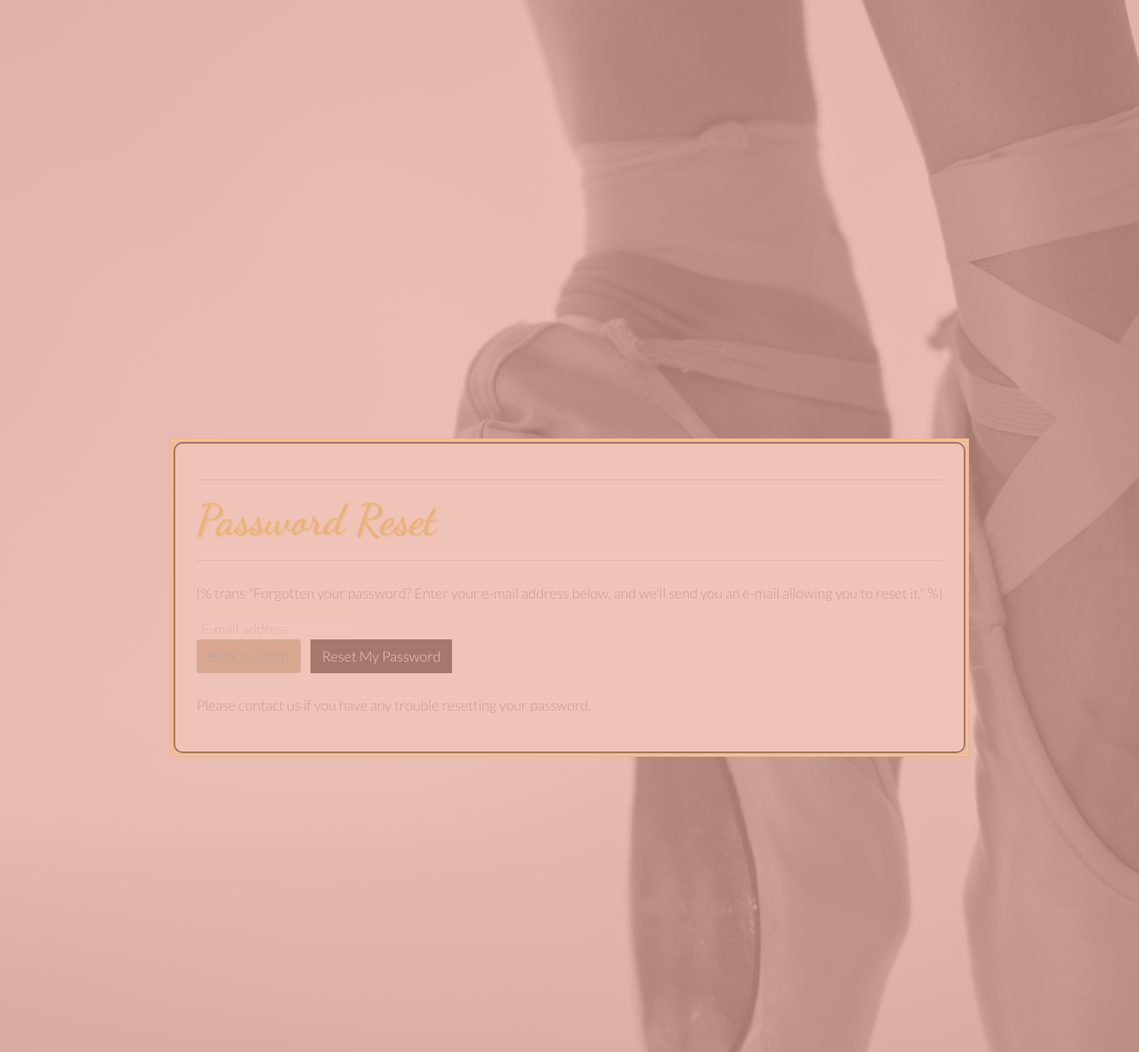
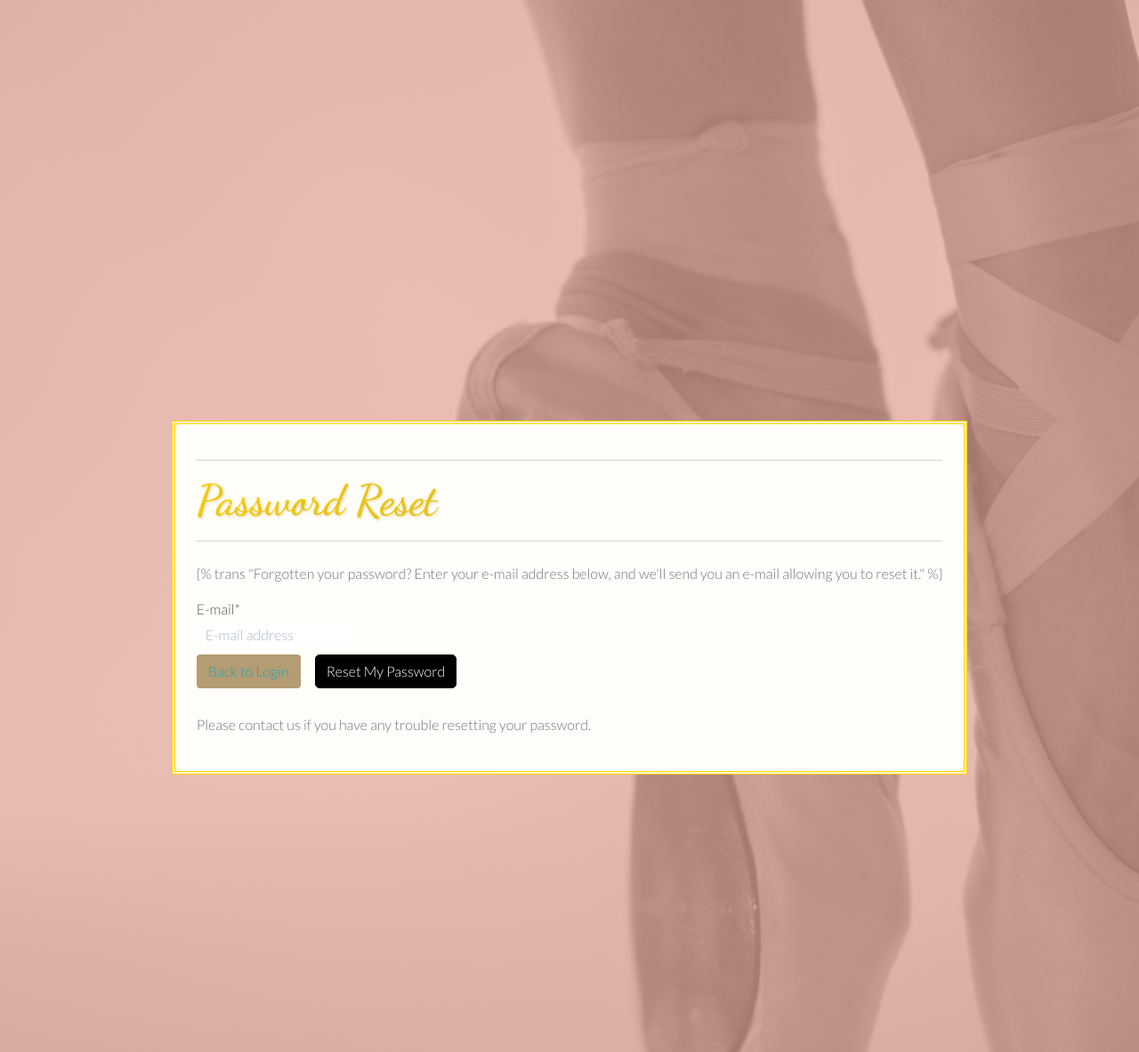
Before and after one commit to estii20/perfect_pointes, a Django app: page /accounts/password/reset/ in a window 1280 px wide. Shown: the part 163-1346 px from the top of the page at 89% size. Run offline with Django 3.2, Linux system fonts and the light colour scheme; some libraries are stand-ins or nearby versions.

Commit message:
Update base.html allauth

```diff
--- a/profiles/templates/profiles/profile.html
+++ b/profiles/templates/profiles/profile.html
@@ -22,8 +22,7 @@
                         <form action="{% url 'profile' %}" method="POST" id="profile-update-form">
                             {% csrf_token %}
                             {{ form|crispy }}
-                            <button class="btn-custom text-uppercase float-right mt-3" style="padding: 10px 20px;">Update</button>
-
+                            <button class="btn-custom rounded text-uppercase float-right mt-3" style="padding: 10px 20px;">Update</button>
                         </form>
                     </div>
                     <div class="col-12">
--- a/static/css/base.css
+++ b/static/css/base.css
@@ -486,9 +486,12 @@
 
 /* Allauth inner content */
 .allauth-form-inner-content {
-    border: 2px solid #000;
     padding: 20px;
     border-radius: 10px;
+}
+
+.allauth-container a {
+    color: #000;
 }
 
 .allauth-form-inner-content p {
@@ -498,11 +501,8 @@
 
 .allauth-form-inner-content input {
     border-color: #000;
-    border-radius: 0;
-}
-
-.allauth-form-inner-content label:not([for='id_remember']) {
-    display: none;
+    border-radius: 5px;
+    margin: 5px;
 }
 
 .allauth-form-inner-content input::placeholder {
@@ -521,7 +521,7 @@
     padding: .375rem .75rem;
     font-size: 1rem;
     line-height: 1.5;
-    border-radius: 0;
+    border-radius: 5;
     transition: color .15s ease-in-out, background-color .15s ease-in-out, border-color .15s ease-in-out, box-shadow .15s ease-in-out;
 }
 
@@ -547,14 +547,12 @@
     font-weight: bold;
 }
 
-.crispy input[type="text"],
-.crispy input[type="email"],
-.crispy input[type="password"],
+.crispy input,
 .crispy select,
 .crispy textarea {
     width: 100%;
     padding: 8px;
-    border: 1px solid #ced4da;
+    border: 1px solid rgb(139, 119, 4);
     border-radius: 5px;
 }
 
--- a/templates/allauth/account/base.html
+++ b/templates/allauth/account/base.html
@@ -7,7 +7,7 @@
         alt="Ballerina en pointe wearing Perfect Pointes Pointe Shoes">
     <div class="overlay"></div>
     <div class="row no-gutters">
-        <div class="col-12 d-flex justify-content-center align-items-center position-absolute top-0 start-0 end-0 bottom-0">
+        <div class="col-12 d-flex justify-content-center align-items-center position-absolute top-0 start-0 end-0 bottom-0"  style="z-index: 1;">
             <div class="light-pink-bg gold-frame">
                 <div class="allauth-form-inner-content p-4" style="background-color: rgba(255, 255, 255, 0.9);">
                     {% block inner_content %}
```
Also changed, not shown: db.sqlite3.
